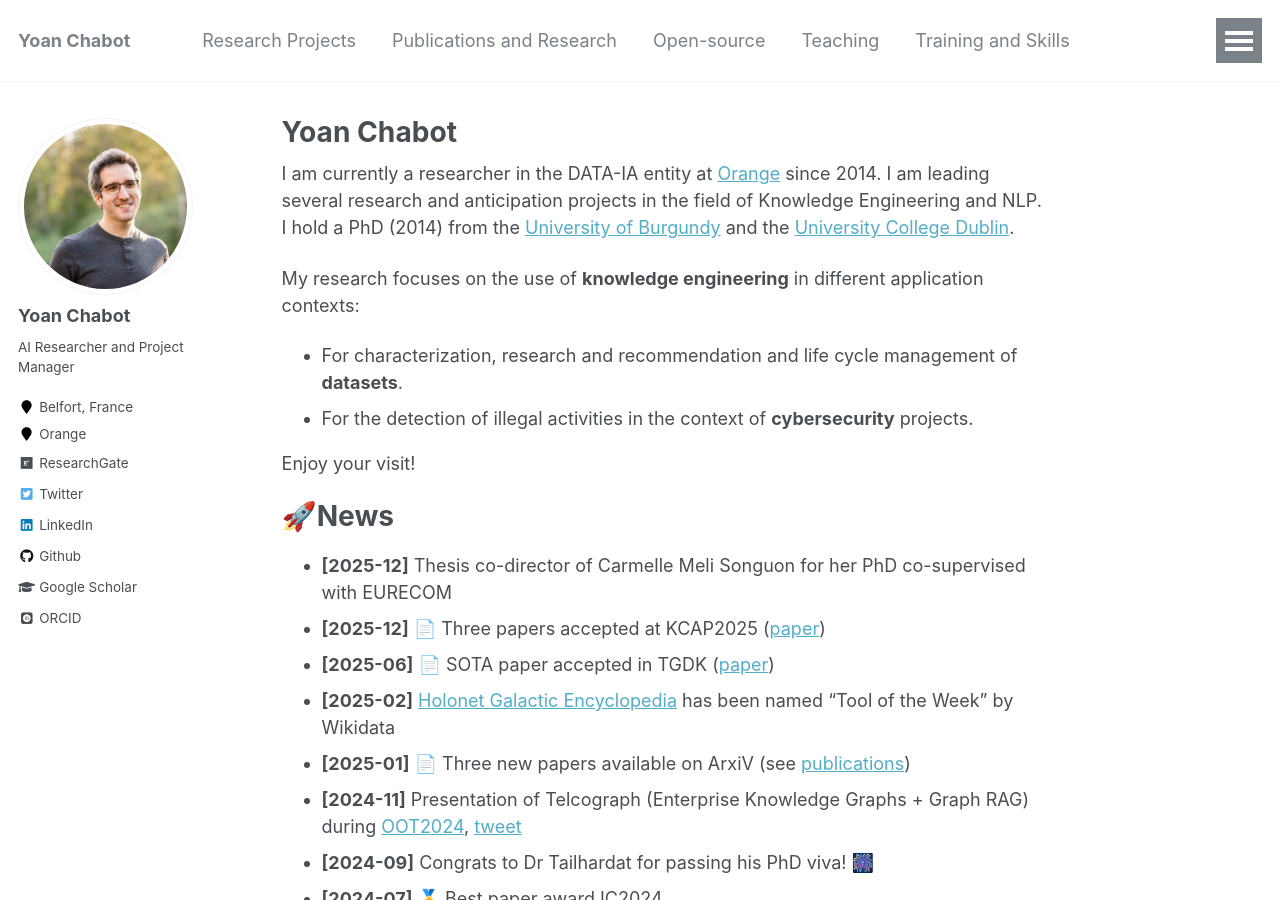
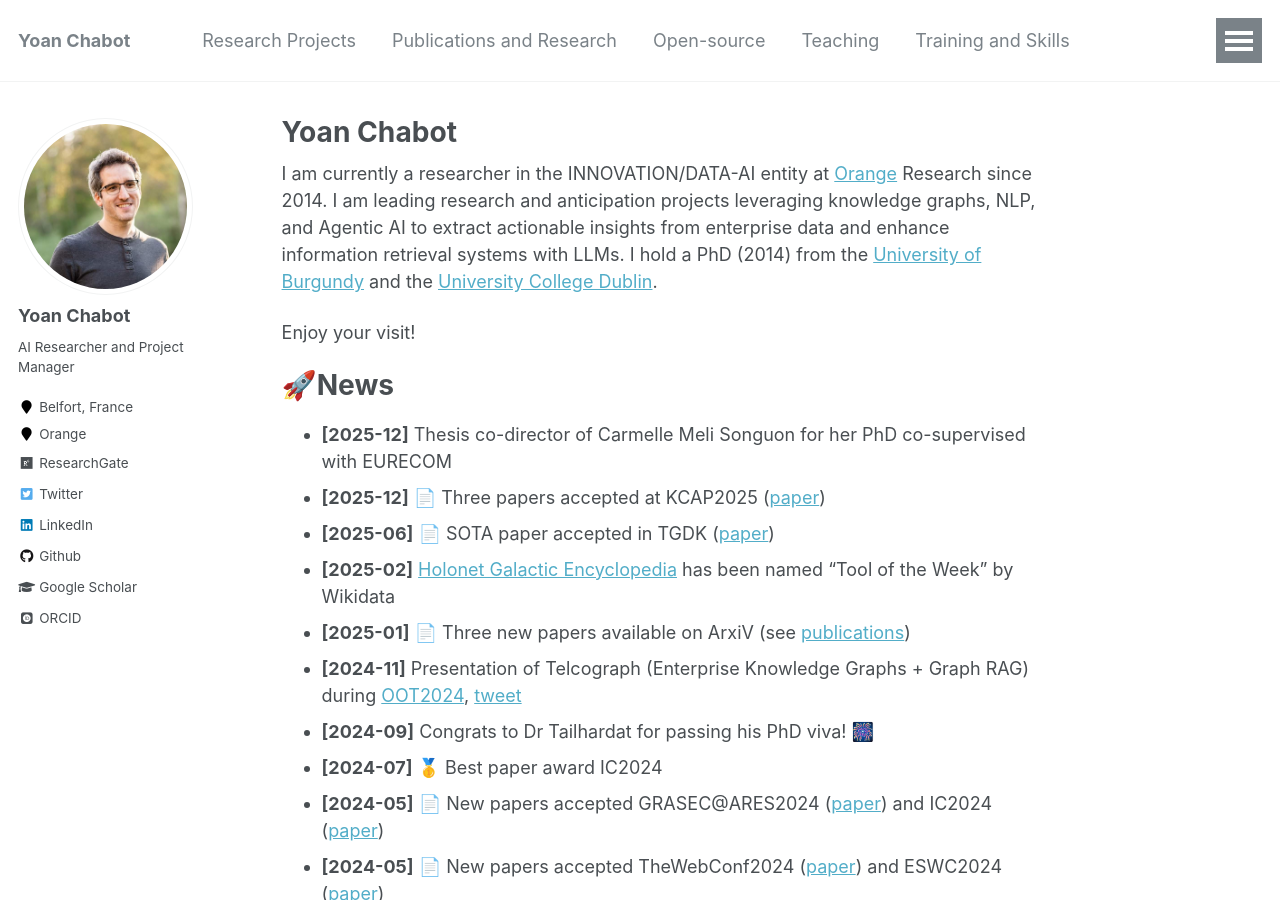
Before and after one commit to yoanchabot/yoanchabot.github.io, a Jekyll site: the page built from _pages/about.md, in a window 1280 px wide and 900 px high. Built offline with Jekyll 4.4.1, drawn with Linux system fonts in a browser that asks for light colours; some web fonts are replaced.

Commit message:
Revise about page with updated research information
Updated the description of my role and research focus, emphasizing knowledge graphs, NLP, and Agentic AI.

```diff
--- a/_pages/about.md
+++ b/_pages/about.md
@@ -8,13 +8,9 @@ redirect_from:
   - /about.html
 ---
 
-I am currently a researcher in the DATA-IA entity at [Orange](https://hellofuture.orange.com/) since 2014.
-I am leading several research and anticipation projects in the field of Knowledge Engineering and NLP.
+I am currently a researcher in the INNOVATION/DATA-AI entity at [Orange](https://hellofuture.orange.com/) Research since 2014.
+I am leading research and anticipation projects leveraging knowledge graphs, NLP, and Agentic AI to extract actionable insights from enterprise data and enhance information retrieval systems with LLMs.
 I hold a PhD (2014) from the [University of Burgundy](http://www.ubfc.fr/) and the [University College Dublin](https://www.ucd.ie/).
-
-My research focuses on the use of **knowledge engineering** in different application contexts:
-* For characterization, research and recommendation and life cycle management of **datasets**.
-* For the detection of illegal activities in the context of **cybersecurity** projects.
 
 Enjoy your visit!
 
```
